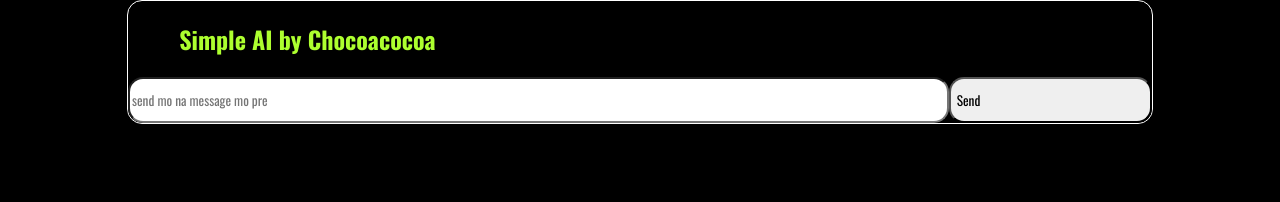
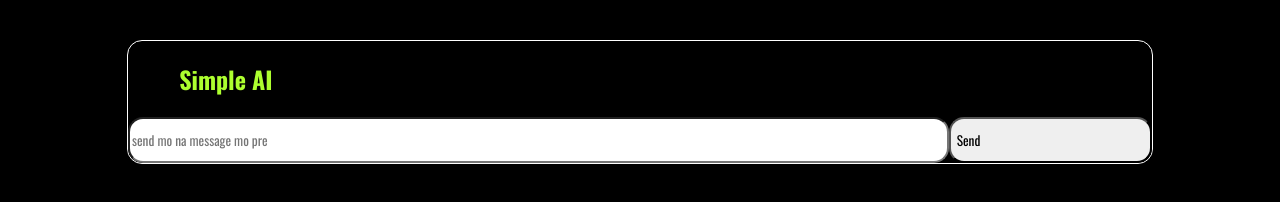
Before and after one commit to chocoacocoa/Simple-AI-chatbot, a website: page public/index.html in a window 1280 px wide. Drawn offline with nearby package versions, Linux system fonts and the light colour scheme.

Commit message:
2nd commit

```diff
--- a/public/index.html
+++ b/public/index.html
@@ -15,7 +15,7 @@
         <div id="motherDiv">
             <div id="chatHistoryContainer">
                 <div id="chatHistory">
-                        <h2>Simple AI by Chocoacocoa</h2>
+                        <h2>Simple AI</h2>
                 </div>
             </div>
             <div id="inputsAndButtons">
@@ -28,9 +28,6 @@
 <script>
     const chatHistory = document.getElementById("chatHistory")
     const sendButton = document.getElementById("sendButton");
-
-
-
     async function sendMessage(){
         const userInput = document.getElementById("userInput").value;
         const response = await fetch("/chat", {
@@ -51,7 +48,6 @@
         if(event.key === "Enter"){
             sendMessage();
         }
-
     });
 </script>
 </html>
--- a/public/styles.css
+++ b/public/styles.css
@@ -5,6 +5,7 @@
 }
 body{
     margin: 0;
+    margin-top: 5dvh;
     background-color: black;
 }
 #chatHistory{
```
